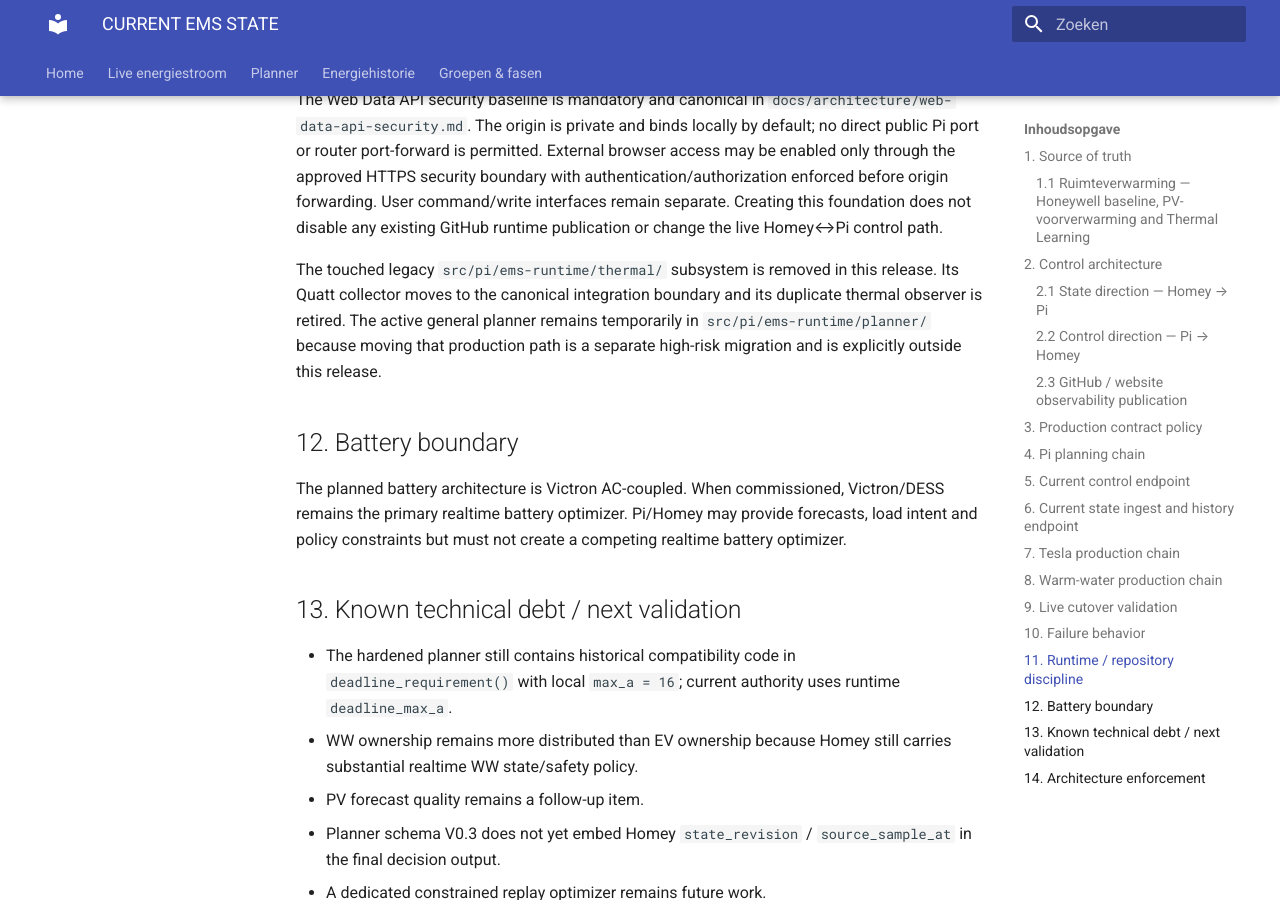
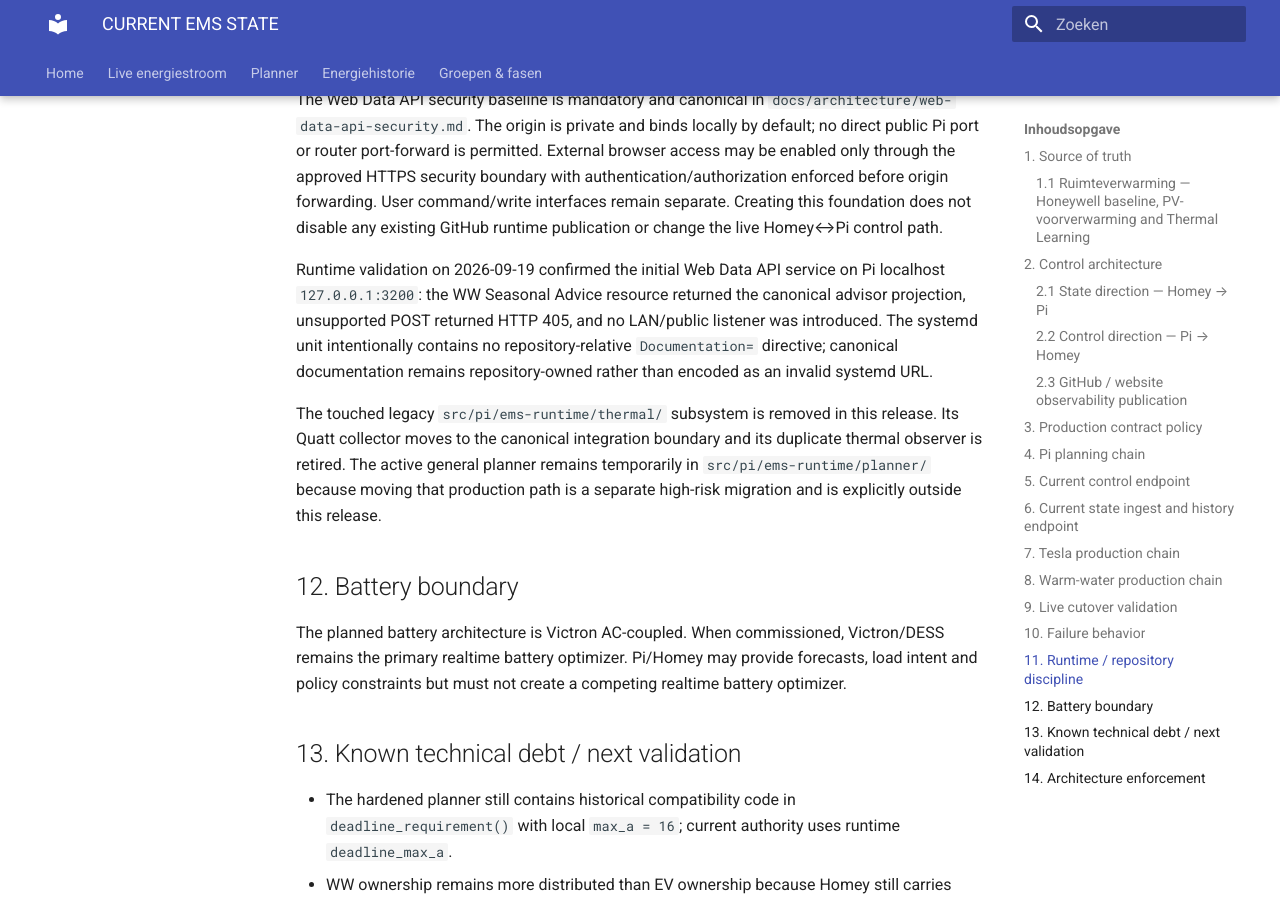
Before and after one commit to OnsKasteeltje/homey-energy-manual, an MkDocs documentation site: the page built from docs/architecture/CURRENT-EMS-STATE.md, in a window 1280 px wide and 900 px high, scrolled down 8315 px. Built offline with MkDocs 1.6.1 and Material for MkDocs 9.7.7, drawn with Linux system fonts in a browser that asks for light colours.

Commit message:
docs: record web data API localhost validation

```diff
--- a/docs/architecture/CURRENT-EMS-STATE.md
+++ b/docs/architecture/CURRENT-EMS-STATE.md
@@ -201,6 +201,8 @@ The target Frontend V2 operational-data boundary is the dedicated read-only EMS
 
 The Web Data API security baseline is mandatory and canonical in `docs/architecture/web-data-api-security.md`. The origin is private and binds locally by default; no direct public Pi port or router port-forward is permitted. External browser access may be enabled only through the approved HTTPS security boundary with authentication/authorization enforced before origin forwarding. User command/write interfaces remain separate. Creating this foundation does not disable any existing GitHub runtime publication or change the live Homey↔Pi control path.
 
+Runtime validation on 2026-09-19 confirmed the initial Web Data API service on Pi localhost `127.0.0.1:3200`: the WW Seasonal Advice resource returned the canonical advisor projection, unsupported POST returned HTTP 405, and no LAN/public listener was introduced. The systemd unit intentionally contains no repository-relative `Documentation=` directive; canonical documentation remains repository-owned rather than encoded as an invalid systemd URL.
+
 The touched legacy `src/pi/ems-runtime/thermal/` subsystem is removed in this release. Its Quatt collector moves to the canonical integration boundary and its duplicate thermal observer is retired. The active general planner remains temporarily in `src/pi/ems-runtime/planner/` because moving that production path is a separate high-risk migration and is explicitly outside this release.
 
 ## 12. Battery boundary
```
